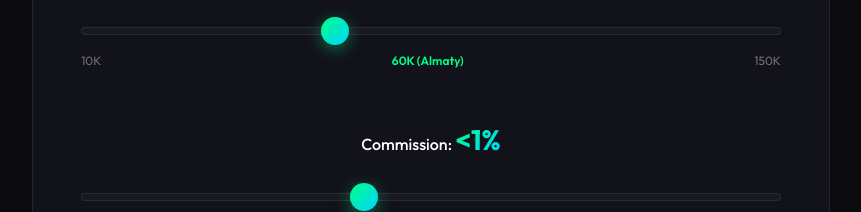
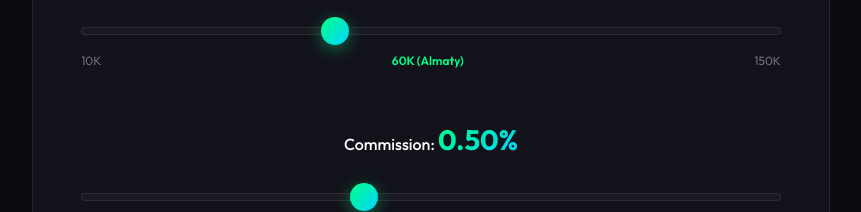
Before and after one commit to aqniyet/eunoia.kz, a plain HTML site: page index.html in a window 1280 px wide. Shown: the part 6604-6816 px from the top of the page, without its empty margins (209-1070 px from the left). Drawn offline with Linux system fonts and the light colour scheme.

Commit message:
Fix commission to show actual percentage value

```diff
--- a/index.html
+++ b/index.html
@@ -1387,6 +1387,6 @@
     </footer>
 
     <!-- Scripts -->
-    <script src="js/main.js?v=2"></script>
+    <script src="js/main.js?v=3"></script>
 </body>
 </html>
--- a/js/main.js
+++ b/js/main.js
@@ -204,7 +204,7 @@
                 }
 
                 if (commissionValue) {
-                    commissionValue.textContent = commission < 1 ? '<1%' : `${commission.toFixed(1)}%`;
+                    commissionValue.textContent = `${commission.toFixed(2)}%`;
                 }
 
                 if (monthlyVolumeEl) {
```
